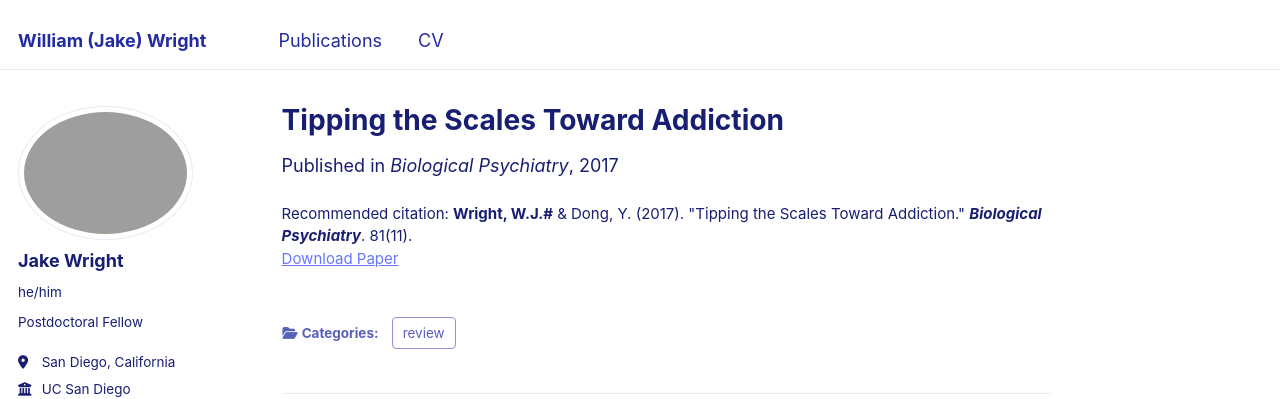
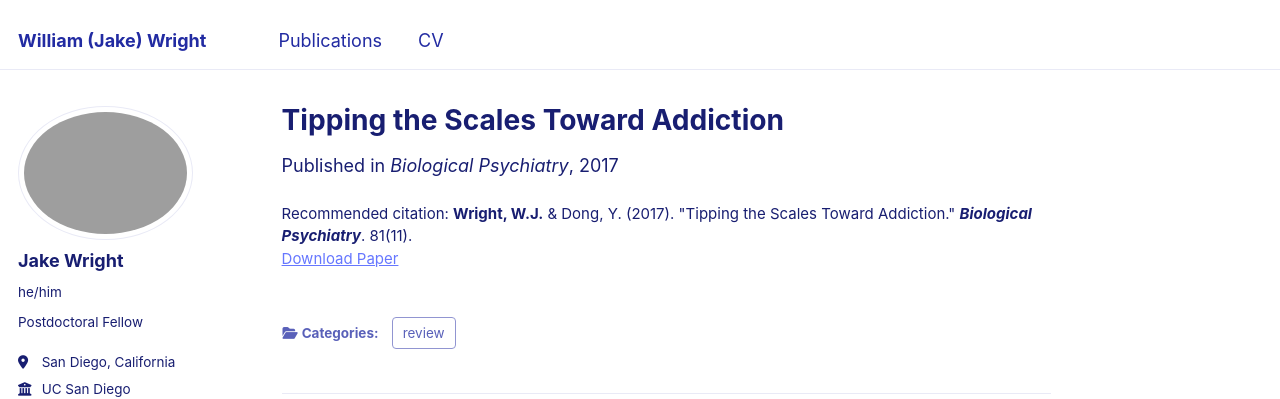
Before and after one commit to wjakewright/wjakewright.github.io, a Jekyll site: the page built from _publications/Wright_et_al_2017_Bio_Psy.md, in a window 1280 px wide and 994 px high. Shown: the top 399 px of the window. Built offline with Jekyll 4.4.1, drawn with Linux system fonts in a browser that asks for light colours; some web fonts are replaced.

```diff
--- a/_publications/Wright_et_al_2017_Bio_Psy.md
+++ b/_publications/Wright_et_al_2017_Bio_Psy.md
@@ -7,5 +7,5 @@ excerpt: 'Commentary'
 date: 2017-06-01
 venue: 'Biological Psychiatry'
 paperurl: 'https://www.biologicalpsychiatryjournal.com/article/S0006-3223(17)30100-2/fulltext'
-citation: '<b>Wright, W.J.#</b> & Dong, Y. (2017). &quot;Tipping the Scales Toward Addiction.&quot; <b><i>Biological Psychiatry</i></b>. 81(11).'
+citation: '<b>Wright, W.J.</b> & Dong, Y. (2017). &quot;Tipping the Scales Toward Addiction.&quot; <b><i>Biological Psychiatry</i></b>. 81(11).'
 ---
```
